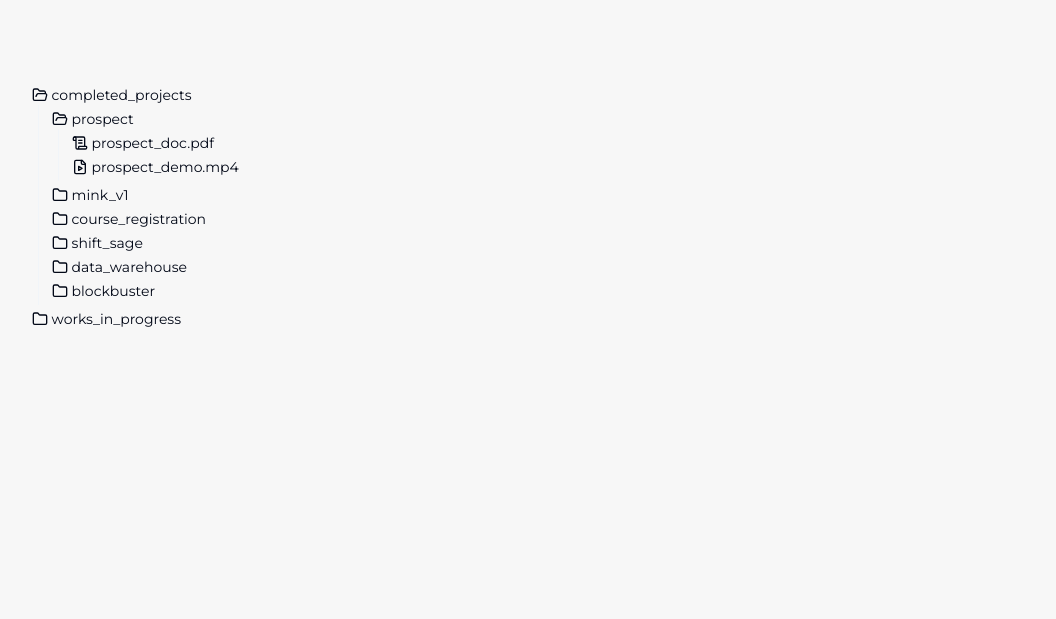
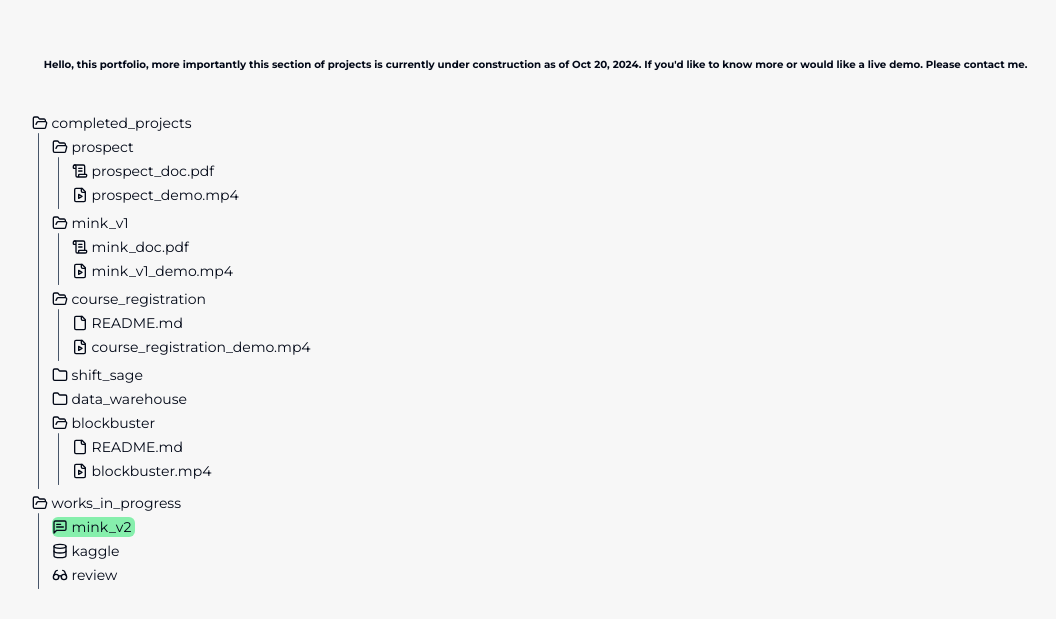
Before and after one commit to michaelwcsin/portfolio, a Next.js app: page / in a window 1280 px wide. Shown: the part 1635-2254 px from the top of the page, without its empty margins (66-1122 px from the left). Built offline with nearby package versions, Linux system fonts and the light colour scheme.

Commit message:
Added some more stuff

```diff
--- a/components/ui/file-tree.tsx
+++ b/components/ui/file-tree.tsx
@@ -191,7 +191,7 @@ const TreeIndicator = forwardRef<
       dir={direction}
       ref={ref}
       className={cn(
-        "h-full w-px bg-muted absolute left-1.5 rtl:right-1.5 py-3 rounded-md hover:bg-slate-300 duration-300 ease-in-out",
+        "h-full w-px bg-slate-600 absolute left-1.5 rtl:right-1.5 py-3 rounded-md hover:bg-slate-300 duration-300 ease-in-out",
         className
       )}
       {...props}
@@ -319,7 +319,7 @@ const File = forwardRef<
           className={cn(
             "flex items-center gap-1 cursor-pointer text-sm pr-1 rtl:pl-1 rtl:pr-0 rounded-md  duration-200 ease-in-out",
             {
-              "bg-muted": isSelected && isSelectable,
+              "bg-green-300": isSelected && isSelectable,
             },
             isSelectable ? "cursor-pointer" : "opacity-50 cursor-not-allowed",
             className
--- a/data/data-storage.ts
+++ b/data/data-storage.ts
@@ -9,51 +9,107 @@ export const projects = [
   {
     id: "1",
     isSelectable: true,
-    name: "src",
+    name: "completed_projects",
     children: [
       {
         id: "2",
         isSelectable: true,
-        name: "app",
+        name: "prospect",
         children: [
           {
             id: "3",
             isSelectable: true,
-            name: "layout.tsx",
+            name: "prospect_doc.pdf",
           },
           {
             id: "4",
             isSelectable: true,
-            name: "page.tsx",
+            name: "prospect_demo.mp4",
           },
         ],
       },
       {
         id: "5",
         isSelectable: true,
-        name: "components",
+        name: "mink_v1",
         children: [
           {
             id: "6",
             isSelectable: true,
-            name: "header.tsx",
+            name: "mink_doc.pdf",
           },
           {
             id: "7",
             isSelectable: true,
-            name: "footer.tsx",
+            name: "mink_v1_demo.mp4",
           },
         ],
       },
       {
         id: "8",
         isSelectable: true,
-        name: "lib",
+        name: "course_registration",
         children: [
           {
             id: "9",
             isSelectable: true,
-            name: "utils.ts",
+            name: "README.md",
+          },
+          {
+            id: "10",
+            isSelectable: true,
+            name: "course_registration_demo.mp4",
+          },
+        ],
+      },
+      {
+        id: "11",
+        isSelectable: true,
+        name: "shift_sage",
+        children: [
+          {
+            id: "12",
+            isSelectable: true,
+            name: "README.md",
+          },
+          {
+            id: "13",
+            isSelectable: true,
+            name: "shift_sage_demo.mp4",
+          },
+        ],
+      },
+      {
+        id: "14",
+        isSelectable: true,
+        name: "data_warehouse",
+        children: [
+          {
+            id: "15",
+            isSelectable: true,
+            name: "README.md",
+          },
+          {
+            id: "16",
+            isSelectable: true,
+            name: "data_warehouse_demo.mp4",
+          },
+        ],
+      },
+      {
+        id: "17",
+        isSelectable: true,
+        name: "blockbuster",
+        children: [
+          {
+            id: "18",
+            isSelectable: true,
+            name: "README.md",
+          },
+          {
+            id: "19",
+            isSelectable: true,
+            name: "blockbuster_demo.mp4",
           },
         ],
       },
--- a/pages/Content.tsx
+++ b/pages/Content.tsx
@@ -20,7 +20,7 @@ const Section1 = () => {
 const Section2 = () => {
   return (
     <div className="flex justify-between items-end">
-      <h1 className="text-[14vw] leading-[.9] mt-10 font-bold tracking-tighter">
+      <h1 className="text-[8vw] leading-[.9] mt-10 font-bold tracking-tighter">
         Connect with me.
       </h1>
       <p className="mb-2 text-white">Copyright © Michael Sin</p>
@@ -31,7 +31,7 @@ const Section2 = () => {
 const Nav = () => {
   return (
     <div className="flex shrink-0 gap-20">
-      <div className="flex text-[1.5vw] font-semibold flex-col gap-4 text-white">
+      <div className="flex text-[32px] font-semibold flex-col gap-4 text-white">
         <a
           href="https://github.com/michaelwcsin"
           target="_blank"
--- a/pages/Projects.tsx
+++ b/pages/Projects.tsx
@@ -1,17 +1,27 @@
 import { File, Folder, Tree } from "@/components/ui/file-tree";
 import { projects } from "@/data/data-storage";
-import { Database, FileVideo, Glasses, ScrollText } from "lucide-react";
+import {
+  Database,
+  FileVideo,
+  Glasses,
+  MessageSquareText,
+  ScrollText,
+} from "lucide-react";
 import React from "react";
 
 const Projects = () => {
   return (
     <div className="flex h-screen w-full items-center">
-      <div className="flex w-full items-center gap-[10vw] m-[7vw]">
-        {/* Completed projects */}
+      <div className="flex-col w-[40vw] items-center gap-[10vw] m-[7vw]">
+        <p className="font-bold text-[.8vw] w-[80vw] text-center mb-10">
+          Hello, this portfolio, more importantly this section of projects is
+          currently under construction as of Oct 20, 2024. If you'd like to know
+          more or would like a live demo. Please contact me.
+        </p>
         <Tree
           className="overflow-hidden w-full h-[70vh]"
-          initialSelectedId="1"
-          initialExpandedItems={["1", "2", "3"]}
+          initialSelectedId="21"
+          initialExpandedItems={["1", "2", "5", "8", "17", "20"]}
           elements={projects}
         >
           <Folder element="completed_projects" value="1">
@@ -31,47 +41,48 @@ const Projects = () => {
                 <p>mink_v1_demo.mp4</p>
               </File>
             </Folder>
-            <Folder value="5" element="course_registration">
-              <File value="7">
+            <Folder value="8" element="course_registration">
+              <File value="9">
                 <p>README.md</p>
               </File>
-              <File fileIcon={<FileVideo size="16" />} value="8">
+              <File fileIcon={<FileVideo size="16" />} value="10">
                 <p>course_registration_demo.mp4</p>
               </File>
             </Folder>
-            <Folder value="5" element="shift_sage">
-              <File value="7">
+            <Folder value="11" element="shift_sage">
+              <File value="12">
                 <p>README.md</p>
               </File>
-              <File fileIcon={<FileVideo size="16" />} value="8">
+              <File fileIcon={<FileVideo size="16" />} value="13">
                 <p>shift_sage_demo.mp4</p>
               </File>
             </Folder>
-            <Folder value="5" element="data_warehouse">
-              <File value="7">
+            <Folder value="14" element="data_warehouse">
+              <File value="15">
                 <p>README.md</p>
               </File>
-              <File fileIcon={<FileVideo size="16" />} value="8">
+              <File fileIcon={<FileVideo size="16" />} value="16">
                 <p>data_warehouse_demo.mp4</p>
               </File>
             </Folder>
-            <Folder value="5" element="blockbuster">
-              <File value="7">
+            <Folder value="17" element="blockbuster">
+              <File value="18">
                 <p>README.md</p>
               </File>
-              <File fileIcon={<FileVideo size="16" />} value="8">
+              <File fileIcon={<FileVideo size="16" />} value="19">
                 <p>blockbuster.mp4</p>
               </File>
             </Folder>
           </Folder>
 
-          <Folder element="works_in_progress" value="10">
-            <File value="11">mink_v2</File>
-            <File fileIcon={<Database size="16" />} value="11">
+          <Folder element="works_in_progress" value="20">
+            <File fileIcon={<MessageSquareText size="16" />} value="21">
+              mink_v2
+            </File>
+            <File fileIcon={<Database size="16" />} value="22">
               kaggle
             </File>
-            <File value="11">portfolio</File>
-            <File fileIcon={<Glasses size="16" />} value="11">
+            <File fileIcon={<Glasses size="16" />} value="23">
               review
             </File>
           </Folder>
```
